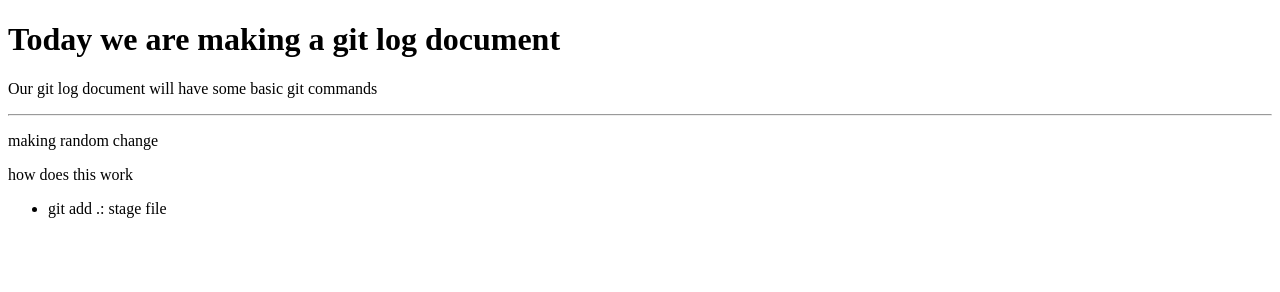
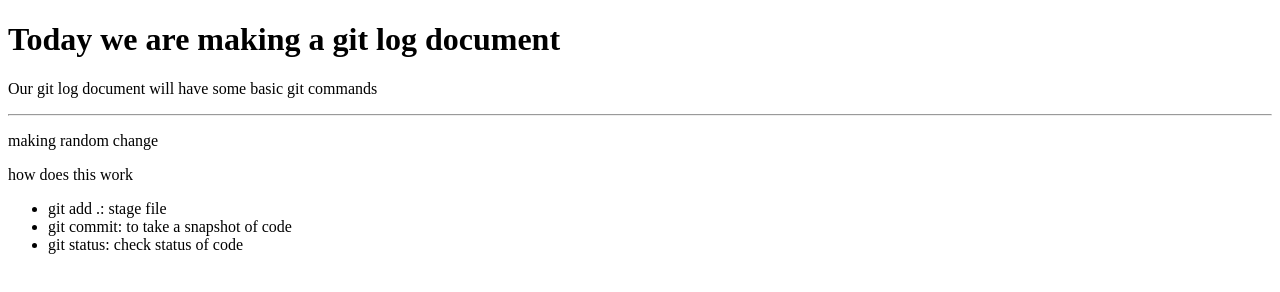
Before and after one commit to moby1804/demo_git, a plain HTML site: page index.html in a window 1280 px wide. Drawn offline with Linux system fonts and the light colour scheme.

Commit message:
updated list

```diff
--- a/index.html
+++ b/index.html
@@ -13,6 +13,8 @@
   <p>how does this work</p>
   <ul>
     <li>git add .: stage file</li>
+    <li>git commit: to take a snapshot of code</li>
+    <li>git status: check status of code</li>
   </ul>
 </body>
 </html>
```
